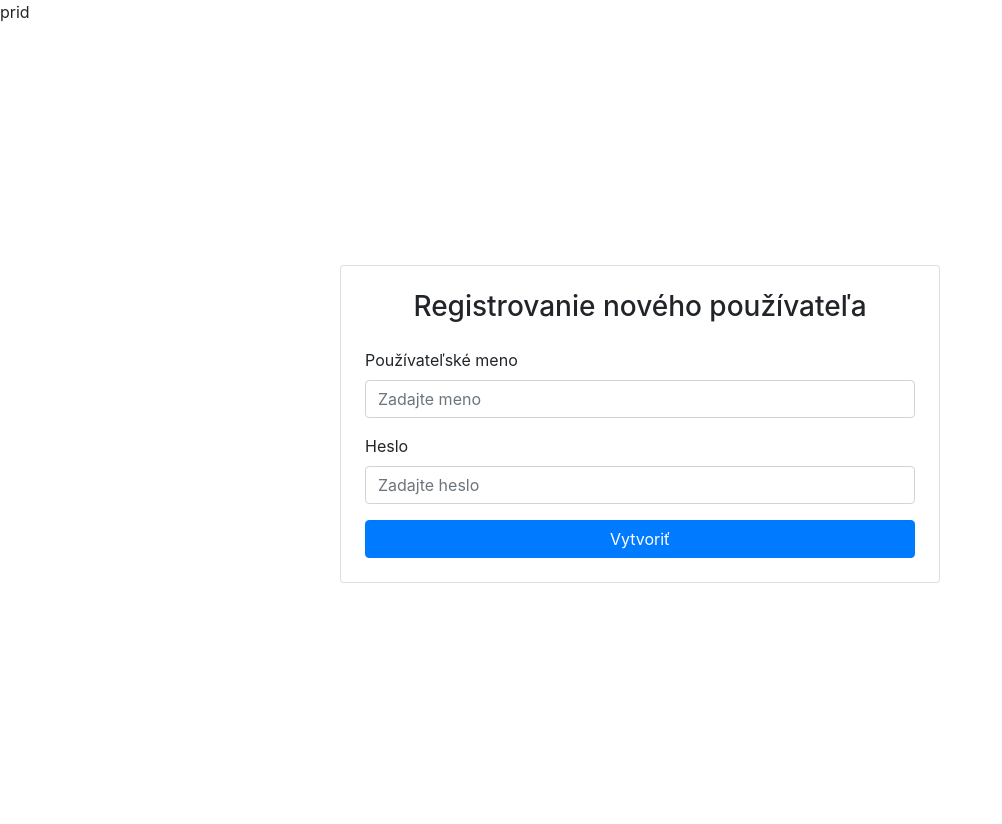
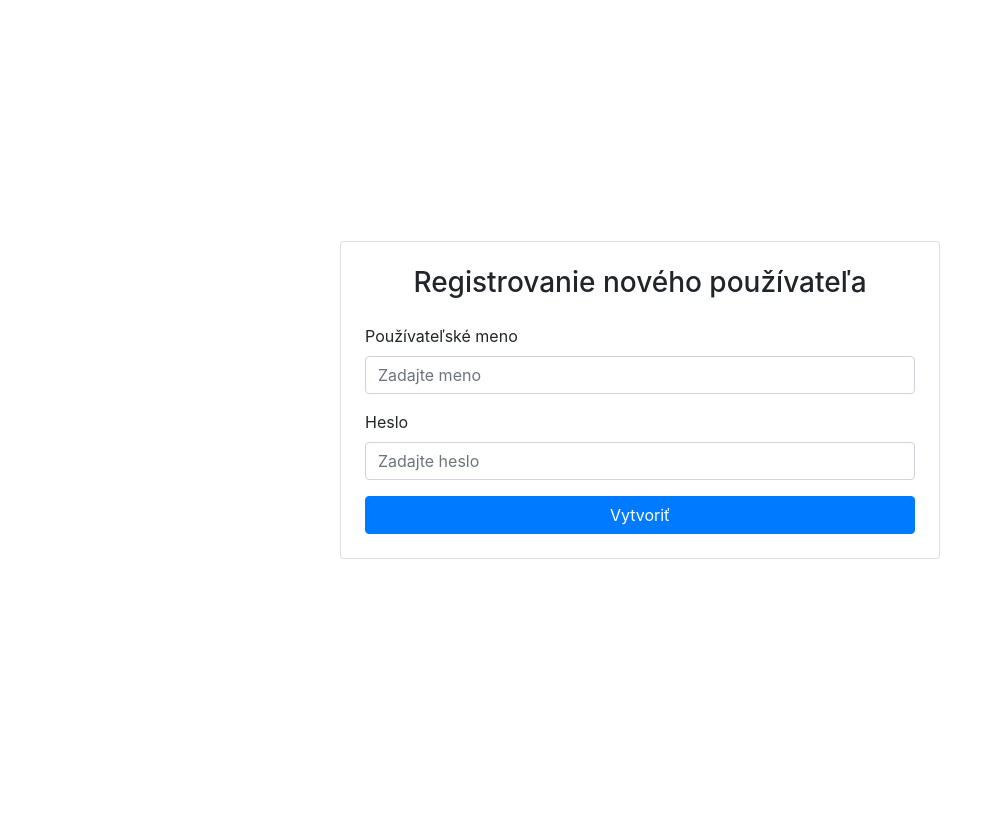
Before and after one commit to SarahZubekova001/VAII_Semka, a PHP site: the page made by vaiicko-master/App/Views/Auth/register.view.php in a window 1280 px wide. Shown: the whole page, without its empty margins (0-1002 px from the left). After the commit the page ends 559 px from the top, so only its background shows below. Run offline with PHP 8.4, Linux system fonts and the light colour scheme; the template is opened without the code that fills it, so the values that code supplies are empty.

Commit message:
preklep v nazve

```diff
--- a/vaiicko-master/App/Views/Auth/register.view.php
+++ b/vaiicko-master/App/Views/Auth/register.view.php
@@ -5,7 +5,7 @@ $layout = 'auth';
 ?>
 
 <!DOCTYPE html>
-prid<html lang="sk">
+<html lang="sk">
 <head>
     <meta charset="UTF-8">
     <meta name="viewport" content="width=device-width, initial-scale=1.0">
```
